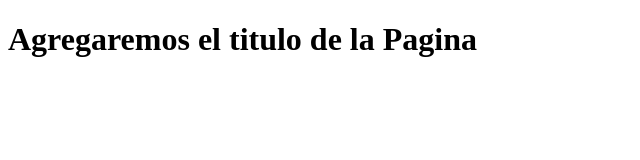
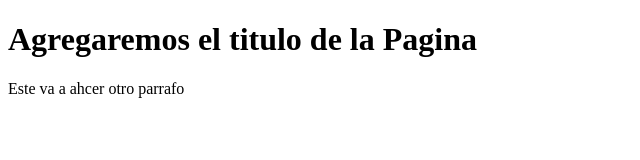
Before and after one commit to AndyPavon/ProyectoWebEmpresaC, a plain HTML site: page index.html in a window 1280 px wide. Shown: the whole page, without its empty margins (0-640 px from the left). Drawn offline with Linux system fonts and the light colour scheme.

Commit message:
Update index.html

```diff
--- a/index.html
+++ b/index.html
@@ -7,6 +7,6 @@
 </head>
 <body>
     <h1>Agregaremos el titulo de la Pagina</h1>
-
+    <p>Este va a ahcer otro parrafo</p>
 </body>
 </html>
```
